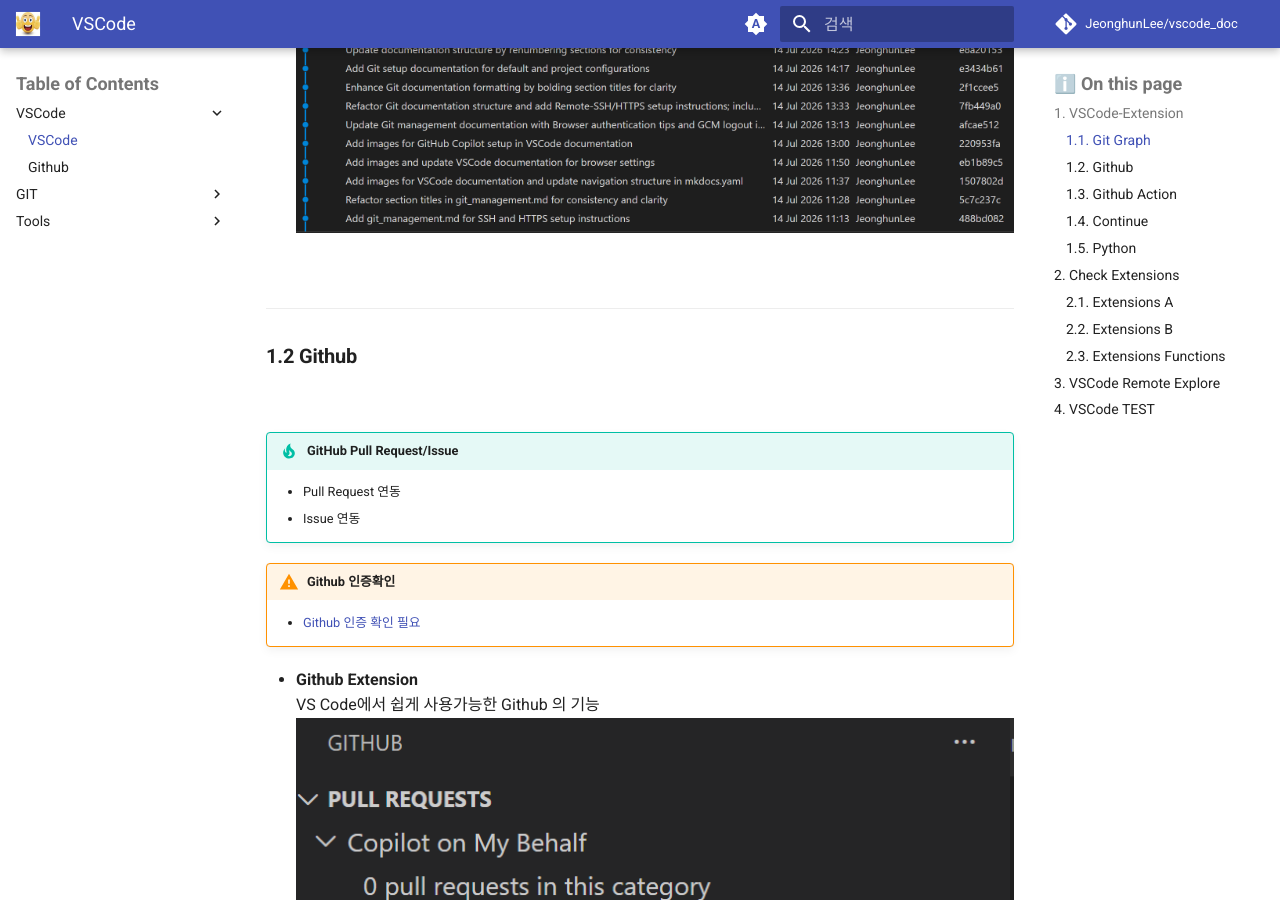
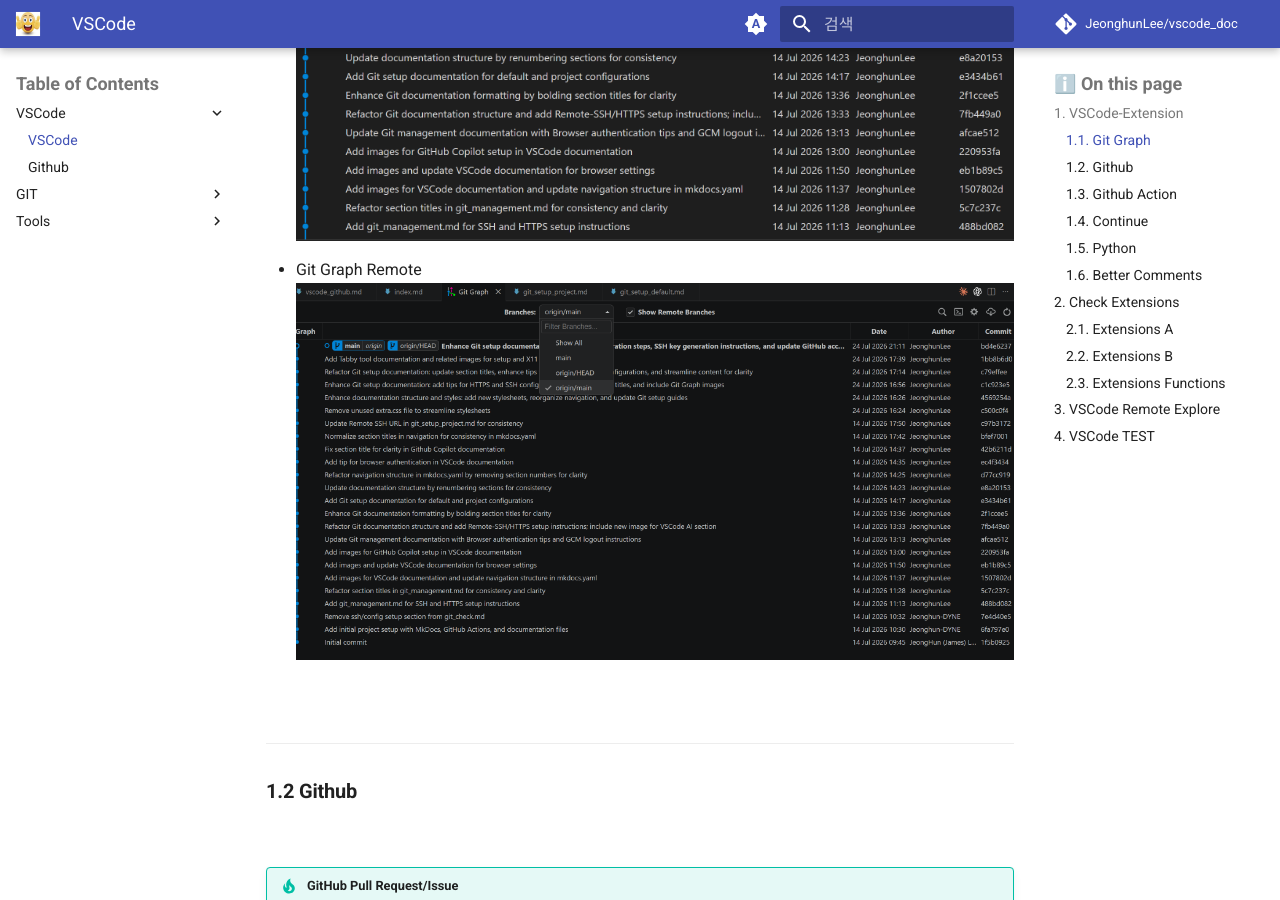
Before and after one commit to JeonghunLee/vscode_doc, an MkDocs documentation site: the page built from docs/index.md, in a window 1280 px wide and 900 px high, scrolled down 7029 px. Built offline with MkDocs 1.6.1 and Material for MkDocs 9.7.7, drawn with Linux system fonts in a browser that asks for light colours; comment, search, counter and statistics services are not loaded; some of the changed text lies outside the part shown.

Commit message:
Add new images for Git Graph and Python sections, and introduce Better Comments section in documentation

```diff
--- a/docs/index.md
+++ b/docs/index.md
@@ -37,6 +37,10 @@
 * Git Graph Extension
 ![](./imgs/vscode_ex_gitgraph_00.png)
 ![](./imgs/vscode_ex_gitgraph_01.png)
+
+
+* Git Graph Remote
+![](./imgs/vscode_ex_gitgraph_02.png)
 
 <br/>
 
@@ -141,11 +145,27 @@
 
 * Python 관리
 ![](./imgs/vscode_ex_python_00.png)
+![](./imgs/vscode_ex_python_01.png)
 
 
 <br/>
 
 ---
+
+
+###  Better Comments
+
+<br/>
+
+* C/C++ 주석 가독성
+![](./imgs/vscode_ex_bettercoments_00.png)
+
+
+<br/>
+
+---
+
+
 
 ## Check Extensions
 
```
Also changed, not shown: docs/imgs/vscode_ex_bettercoments_00.png (added), docs/imgs/vscode_ex_gitgraph_02.png (added), docs/imgs/vscode_ex_python_01.png (added).
